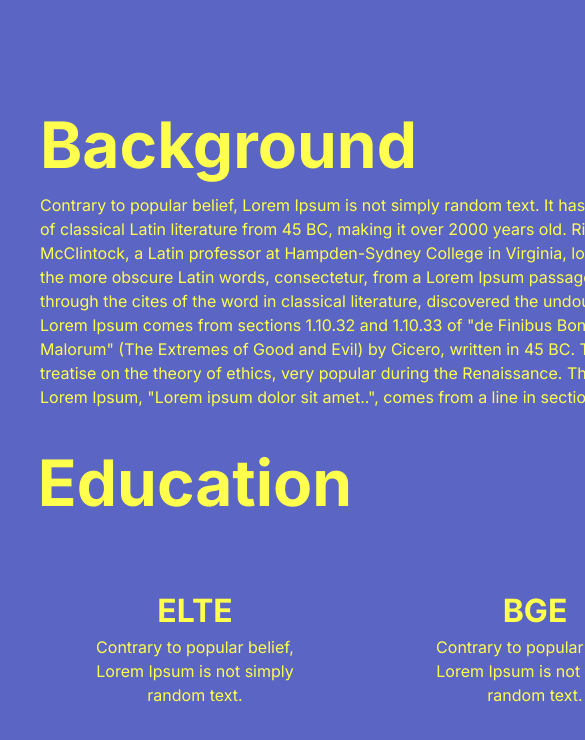
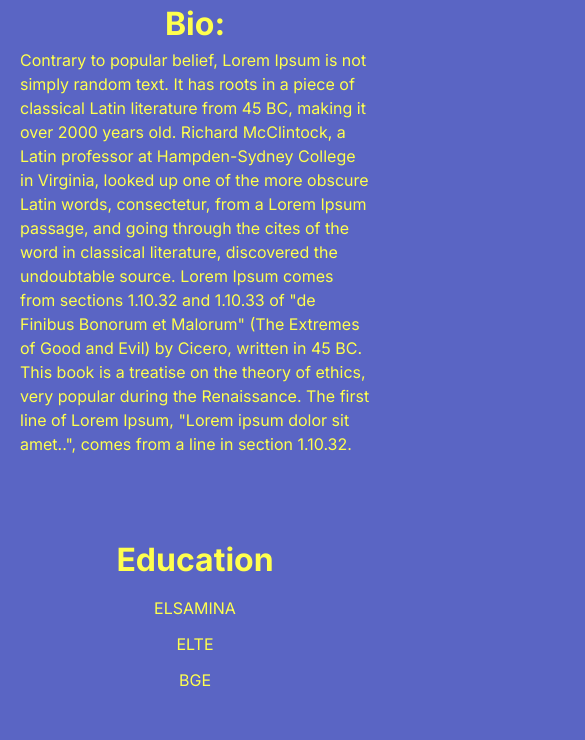
Before and after one commit to Satumbo9/satumbo9, a Next.js app: page /Components/Pages/ABOUT in a window 390 px wide. Shown: the top 740 px of the page, 585 px wide, since content can reach past the window. Built offline with nearby package versions, Linux system fonts and the light colour scheme.

Commit message:
RESPONSIVE DESIGN --> UI UPDATE --> NEW FONTS AND STRUCTURE TO BE DONE

```diff
--- a/app/Components/Pages/ABOUT/page.tsx
+++ b/app/Components/Pages/ABOUT/page.tsx
@@ -16,23 +16,32 @@ import Link from "next/link";
 
 export default function AboutPage() {
   return (
-    <section id="ABOUT" className="h-[100vh] flex  flex-col justify-center ">
-      <div className="w-[80vh] h-[40vh] ">
-        {BACKGROUND_INFO.map((items) => (
-          <Card
-            id={items.id}
-            title={items.title}
-            description={items.description}
-          />
-        ))}
+    <section id="ABOUT"
+
+    className="h-[100vh]  flex flex-col items-center"
+    >
+      <div
+      className="w-full"
+      >
+        <p className="font-bold text-[2em] text-center md:text-start ">Bio:</p>
+        <p
+        className="md:w-[666px]"
+        >
+        Contrary to popular belief, Lorem Ipsum is not simply random text. It has roots in a piece of classical Latin literature from 45 BC, making it over 2000 years old. Richard McClintock, a Latin professor at Hampden-Sydney College in Virginia, looked up one of the more obscure Latin words, consectetur, from a Lorem Ipsum passage, and going through the cites of the word in classical literature, discovered the undoubtable source. Lorem Ipsum comes from sections 1.10.32 and 1.10.33 of "de Finibus Bonorum et Malorum" (The Extremes of Good and Evil) by Cicero, written in 45 BC. This book is a treatise on the theory of ethics, very popular during the Renaissance. The first line of Lorem Ipsum, "Lorem ipsum dolor sit amet..", comes from a line in section 1.10.32.
+
+        </p>
+
+
       </div>
+      <div
+      className="mt-[5em] w-full  flex items-center justify-center flex-col text-center">
+        <p className="font-bold text-[2em]">Education</p>
 
-      <div className="flex flex-col  items-center">
-        <p className="text-[4em] font-bold">Education</p>
-
-        <div className="flex gap-10 mt-4">
+        <div
+        className="flex flex-col md:flex md:flex-row
+        ">
           {EDUCATION_LIST.map((items) => (
-            <Link className="hover:text-[--page-links]" href={items.link}>
+            <Link className="lg:hover:text-[--page-links] mt-3" href={items.link}>
               <CardItems
                 id={items.id}
                 title={items.name}
--- a/app/Components/Pages/FOOTER/page.tsx
+++ b/app/Components/Pages/FOOTER/page.tsx
@@ -1,6 +1,6 @@
 export default function Footer() {
   return (
-    <section className="h-[70vh]  bg-[#FFFF4E]">
+    <section className="h-[10vh]  bg-[#FFFF4E]">
       <p> Footer</p>
     </section>
   );
--- a/app/Components/Pages/HOME/page.tsx
+++ b/app/Components/Pages/HOME/page.tsx
@@ -5,7 +5,7 @@ import satumboLogo from "../../Img/logo/satumbo9-logo.png";
 
 export default function HomePage() {
   return (
-    <section id="Home" className="h-[100vh] flex flex-col items-center">
+    <section id="Home" className="flex flex-col  h-[100vh] items-center justify-center ">
       <div>
         <Image
           className="rounded-full"
@@ -15,7 +15,12 @@ export default function HomePage() {
           alt="Satumbo9 logo"
         />
       </div>
-      <div className="text-[24px] w-[666px] h-[68px] text-center">
+      <div
+
+      // className="text-[1.5em]  text-center md:text-[1.5em] md:w-[666px] md:h-[68px] md:text-center "
+
+      className="text-[1.3em] md:text-[2em] p-2 text-center lg:w-[31.25em]"
+      >
         <p>
           Satumbo9 was born in the 90s and still alive making doing amazing art
           and web projects
--- a/app/Components/Pages/NAV/page.tsx
+++ b/app/Components/Pages/NAV/page.tsx
@@ -5,11 +5,16 @@ import Link from "next/link";
 export default function Nav() {
   return (
     // Header for the nav bar
-    <header className="font-bold">
-      <div className="h-[8vh] flex justify-between text-[2em] pt-[30px] mb-10">
+    <header>
+      <div
+
+      // className="h-[8vh]  mb-10 md:h-[8vh] md:flex md:justify-between md:text-[2em] md:pt-[30px] md:mb-10"
+      className="hidden lg:flex items-center lg:justify-between"
+      >
         <div>
           <Link
-            className="flex gap-[1em] hover:text-[--page-links]"
+
+            className="flex gap-[1em] hover:text-[--page-links] "
             href={"#Home"}
           >
             <p>Satumbo9</p>
@@ -17,7 +22,13 @@ export default function Nav() {
           </Link>
         </div>
         <div>
-          <ul className="flex gap-[10em]">
+          <ul
+
+          // className="xl:flex xl:gap-[10em] xl:items-center"
+
+          className="flex gap-[10em] items-center"
+
+          >
             <li className="hover:text-[--page-links]">
               <Link href={"#ABOUT"}>about</Link>
             </li>
--- a/app/Components/Pages/TALK_TO_ME/page.tsx
+++ b/app/Components/Pages/TALK_TO_ME/page.tsx
@@ -1,17 +1,23 @@
 import { SOCIAL_MEDIAS } from "../../Data/SocialMedias";
 import CardImage from "../../Util/CardImage";
 import imagePlaceHolder from "../../Assets/Img/placeHolder1.jpg";
+import satumbo9Logo from '../../Img/logo/satumbo9-logo.png'
 import Image from "next/image";
 
 export default function Talk_To_ME() {
   return (
     <section
       id="TALK"
-      className="h-[100vh] flex flex-col items-center justify-center"
+      // className="h-[100vh] flex flex-col items-center justify-center"
+      className="=h-[100vh] text-center flex flex-col items-center"
     >
-      <p className="text-[4em] font-bold">Talk to me </p>
+      <p
+      // className="text-[4em] font-bold"
+      >Talk to me </p>
 
-      <div className="flex">
+      <div
+      className="grid grid-cols-1 md:grid-cols-2"
+      >
         {SOCIAL_MEDIAS.map((items) => (
           <CardImage
             id={items.id}
@@ -23,10 +29,11 @@ export default function Talk_To_ME() {
         ))}
       </div>
       <Image
+      className="rounded-full"
         width={300}
         height={300}
         alt="Satumbo-log"
-        src={imagePlaceHolder}
+        src={satumbo9Logo}
       />
     </section>
   );
--- a/app/Components/Pages/WORK/page.tsx
+++ b/app/Components/Pages/WORK/page.tsx
@@ -5,16 +5,28 @@ import { PROFESSIONAL_CAREER } from "@/app/Components/Data/Profession";
 
 export default function WorkPage() {
   return (
-    <section id="WORK" className="h-[100vh] flex flex-col justify-center">
-      <div className="flex flex-col items-center mb-40">
-        <p className="text-[4em] text-center font-bold ">Art Work</p>
-        <div className="flex gap-4 ">
+    <section
+
+    id="WORK"
+    className=""
+    // className="h-[100vh] flex flex-col justify-center"
+    >
+      <div
+      className="flex flex-col items-center  "
+
+      >
+        <p
+        className="text-[2em] text-center font-bold "
+        >Art Work</p>
+        <div
+        className="grid gap-4 grid-flow-row md:grid-cols-2"
+        >
           {ART_WORK.map((items) => (
             <Image
-              className="shadow-lg rounded ease-in-out duration-300	"
+              className="shadow-lg rounded ease-in-out duration-300 mb-3"
               key={items.id}
               width={300}
-              height={380}
+
               src={items.url}
               alt="Image of my galary"
             />
@@ -22,14 +34,22 @@ export default function WorkPage() {
         </div>
       </div>
       <div>
-        <div>
-          <p className="text-center text-[4em] font-bold">Software Dev</p>
-          <div className="flex items-center justify-center">
+        <div
+
+        className="flex flex-col items-center  "
+        >
+          <p
+          className="text-center text-[2em] font-bold"
+
+          >Software Dev</p>
+          <div
+          className="flex items-center justify-center gap-10 mt-1 mb-2"
+          >
             {PROFESSIONAL_CAREER.map((items) => (
               <CardItems
                 id={items.id}
                 title={items.name}
-                description={items.name}
+                description={items.description}
               />
             ))}
           </div>
--- a/app/Components/Util/Card.tsx
+++ b/app/Components/Util/Card.tsx
@@ -11,7 +11,7 @@ export default function Card({
 }) {
   return (
     <div key={id}>
-      <p className="text-[4em] font-bold">{title}</p>
+      <p className="text-[4em] font-bold ">{title}</p>
       <p>{description}</p>
     </div>
   );
--- a/app/Components/Util/CardItems.tsx
+++ b/app/Components/Util/CardItems.tsx
@@ -8,10 +8,9 @@ export default function CardItems({id, title,description}:{id:number, title:stri
 
     return(
         <div
-        className="w-[300px]  p-10 flex flex-col items-center text-center"
         key={id}>
-        <p className="text-[2em] font-bold text-center">{title}</p>
-        <p>{description}</p>
+        <p className="text-[1em] md:font-bold text-center ">{title}</p>
+        <p className="hidden md:inline-block ml-4 w-[200px] mt-3 text-center">{description}</p>
         </div>
     )
 }
--- a/app/layout.tsx
+++ b/app/layout.tsx
@@ -32,7 +32,7 @@ export default function RootLayout({
   return (
     <html lang="en">
       <body
-        className={`${inter.className} ${geistMono.variable} ${inter.className} antialiased px-10`}
+        className={`${inter.className} ${geistMono.variable} ${inter.className} antialiased px-5`}
       >
         {children}
       </body>
```
